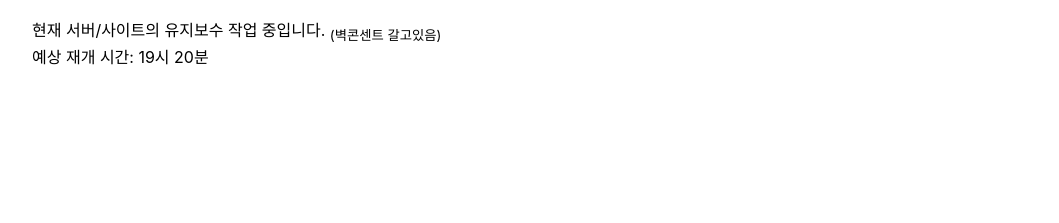
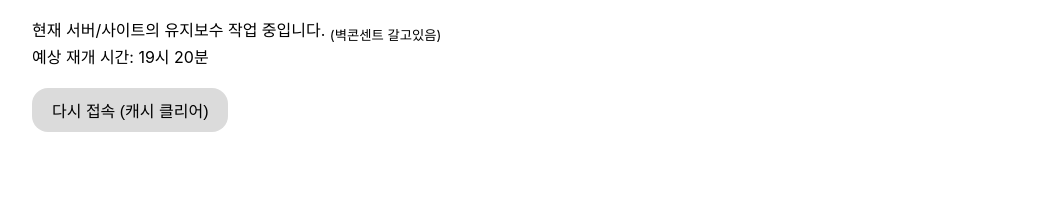
Before and after one commit to 12si27/links, a plain HTML site: page pages/maintenance.html in a window 1280 px wide. Shown: the part 211-434 px from the top of the page, without its empty margins (96-1155 px from the left). Drawn offline with Linux system fonts and the light colour scheme; a web font is replaced by a local one.

Commit message:
Update maintenance.html

```diff
--- a/pages/maintenance.html
+++ b/pages/maintenance.html
@@ -44,6 +44,26 @@
                 padding-right:10%;
                 padding-bottom: 40px;
             }
+
+            button {
+                background-color: #dbdbdb;
+                color: rgb(0, 0, 0);
+                border-radius: 16px;
+                border: none;
+                padding: 10px 20px;
+                text-align: center;
+                text-decoration: none;
+                display: inline-block;
+                font-size: 16px;
+                margin-top: 20px;
+                cursor: pointer;
+                transition: background-color 0.3s, color 0.3s;
+            }
+
+            button:hover {
+                background-color: #3496ff;
+                color: rgb(255, 255, 255);
+            }
         </style>
         <title>서버/사이트 유지보수 중</title>
     </head>
@@ -60,6 +80,10 @@
             <div class="content">
             <br>현재 서버/사이트의 유지보수 작업 중입니다. <sub>(벽콘센트 갈고있음)</sub>
             <br>예상 재개 시간: 19시 20분
+
+            <form action="https://cloud.1227.kr" method="post">
+                <button type="submit">다시 접속 (캐시 클리어)</button>
+            </form>
             </div>
 
         </div>
```
